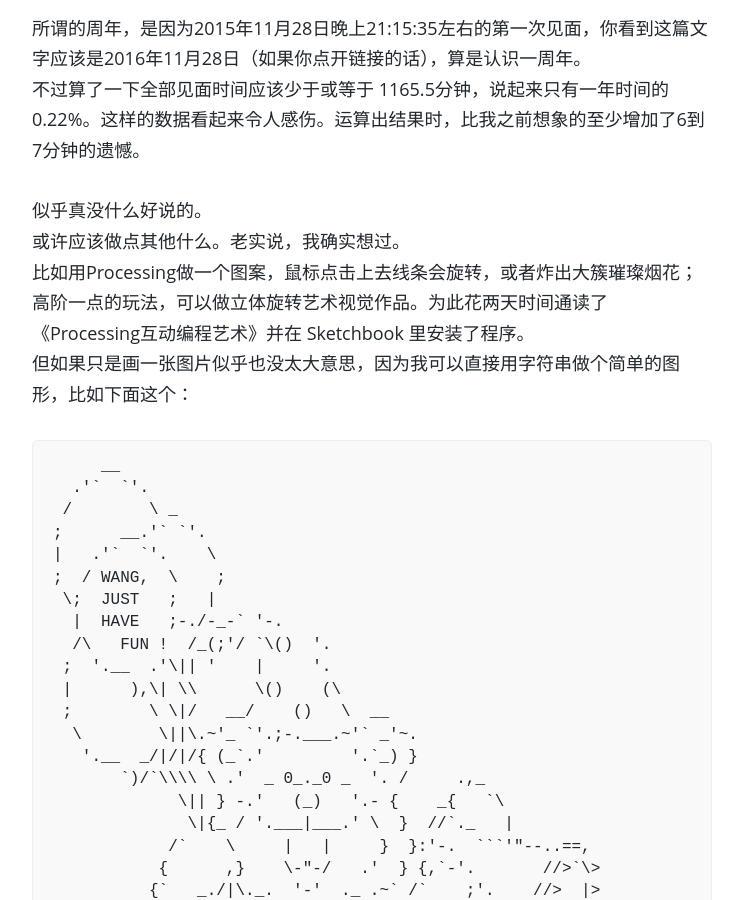
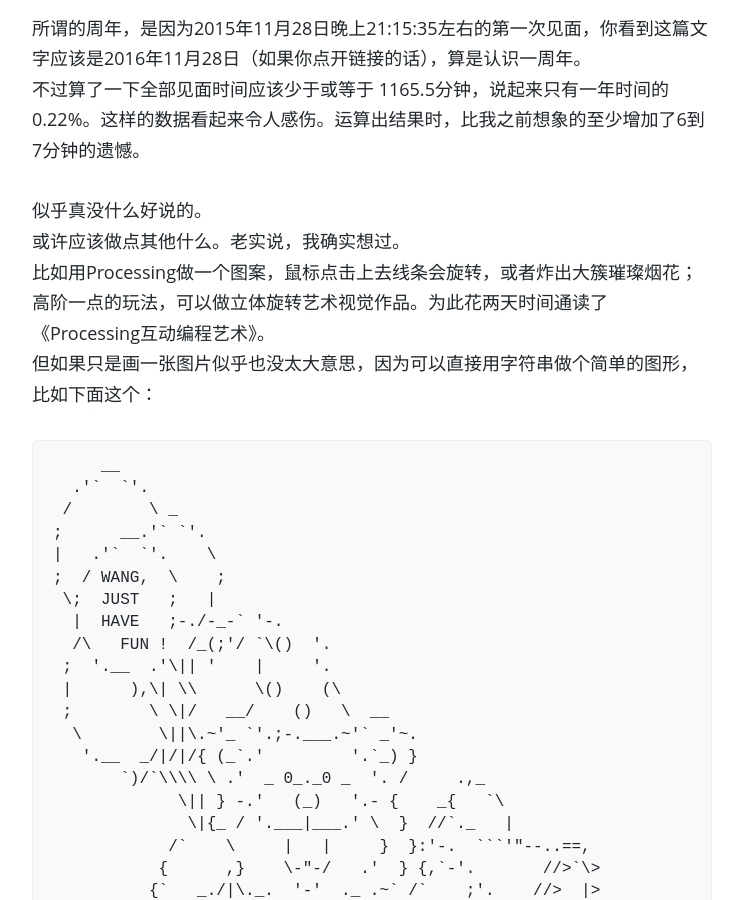
Before and after one commit to sardine2/wangshourong, a Jekyll site: the page built from _posts/2016-11-28-Something-About-The-Vanished-Elephant.md, in a window 1280 px wide and 900 px high, scrolled down 2045 px. Shown: the whole window, without its empty margins (268-1011 px from the left). Built offline with Jekyll 4.4.1, drawn with Linux system fonts in a browser that asks for light colours; comment, search, counter and statistics services are not loaded.

Commit message:
Update 2016-11-28-Something-About-The-Vanished-Elephant.md

```diff
--- a/_posts/2016-11-28-Something-About-The-Vanished-Elephant.md
+++ b/_posts/2016-11-28-Something-About-The-Vanished-Elephant.md
@@ -46,8 +46,8 @@ $ git log -- graph
 
 似乎真没什么好说的。
 或许应该做点其他什么。老实说，我确实想过。
-比如用Processing做一个图案，鼠标点击上去线条会旋转，或者炸出大簇璀璨烟花；高阶一点的玩法，可以做立体旋转艺术视觉作品。为此花两天时间通读了《Processing互动编程艺术》并在 Sketchbook 里安装了程序。
-但如果只是画一张图片似乎也没太大意思，因为我可以直接用字符串做个简单的图形，比如下面这个：
+比如用Processing做一个图案，鼠标点击上去线条会旋转，或者炸出大簇璀璨烟花；高阶一点的玩法，可以做立体旋转艺术视觉作品。为此花两天时间通读了《Processing互动编程艺术》。
+但如果只是画一张图片似乎也没太大意思，因为可以直接用字符串做个简单的图形，比如下面这个：
 
 
          __
```
